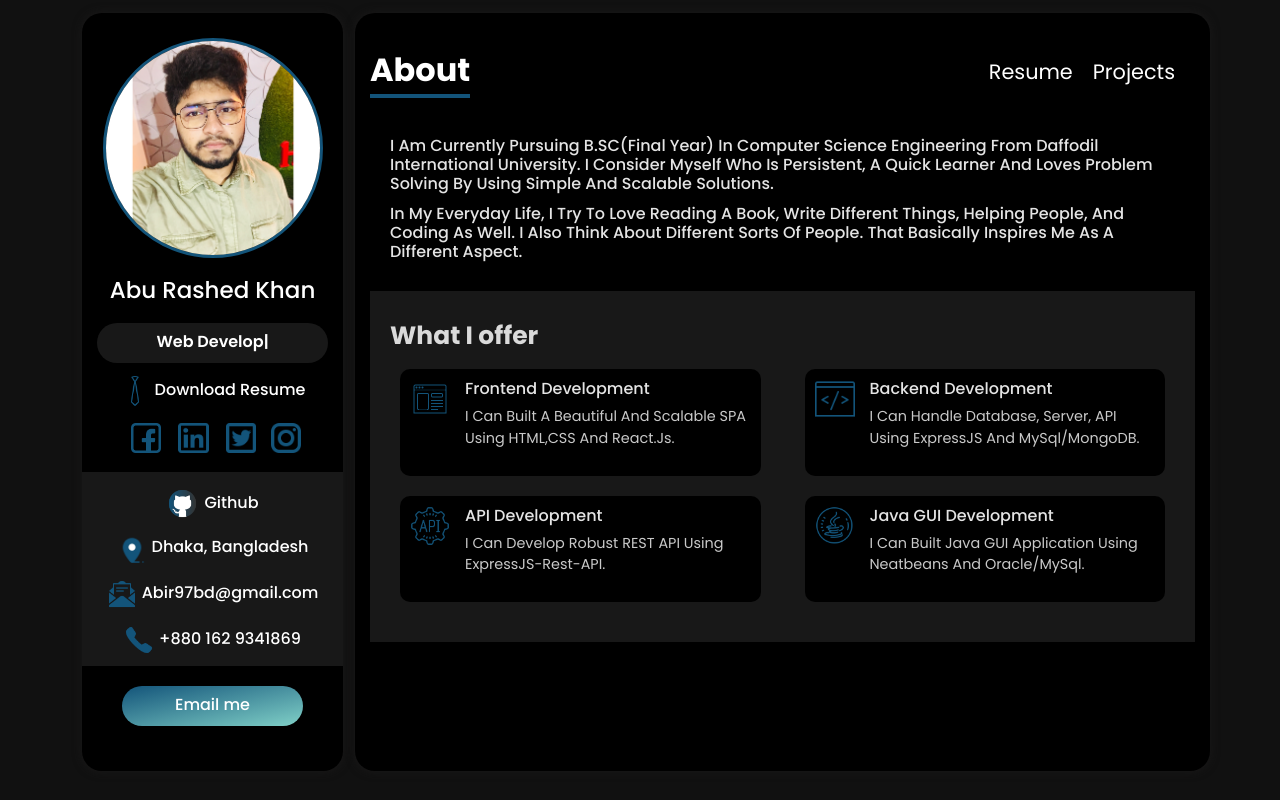
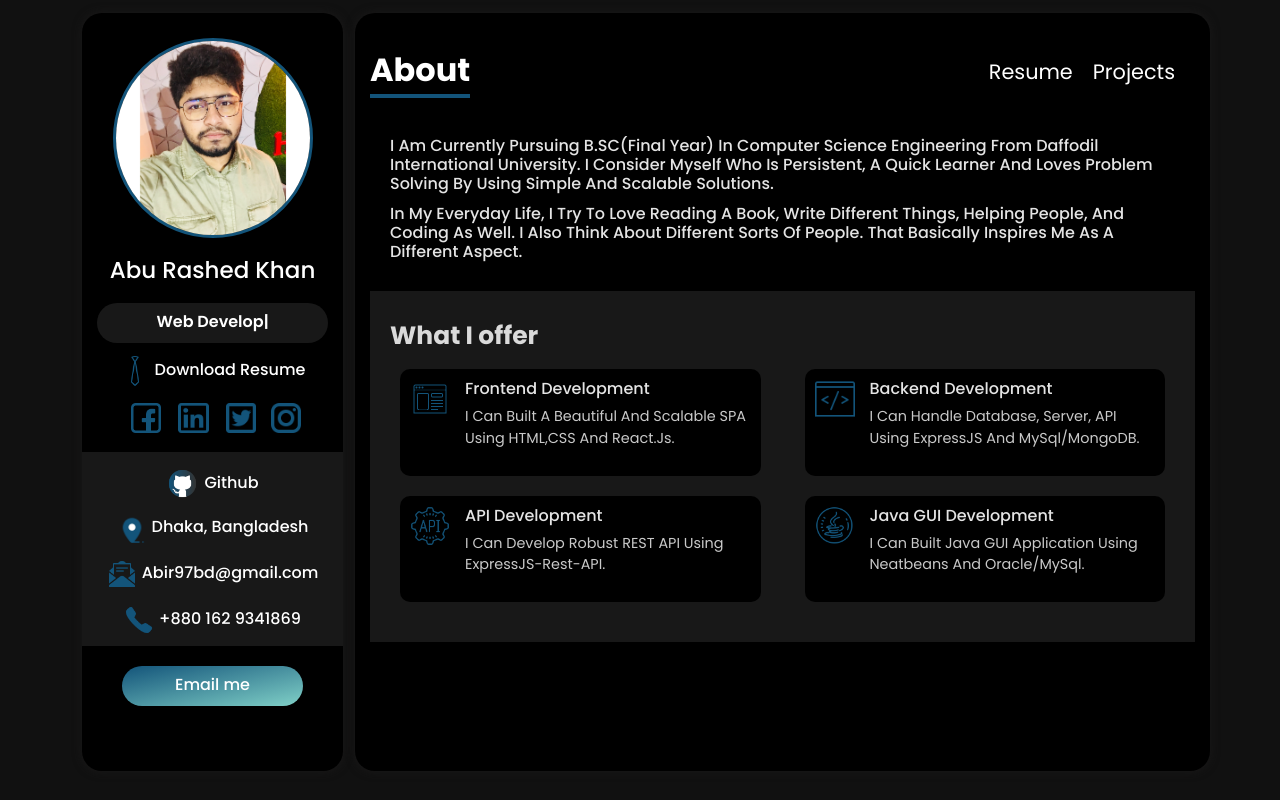
Before and after one commit to rashed-abir/abu-rashed-khan, a React (Create React App) app: page / in a window 1280 px wide. Built offline with nearby package versions, Linux system fonts and the light colour scheme.

Commit message:
final commit

```diff
--- a/src/App.css
+++ b/src/App.css
@@ -56,8 +56,8 @@ a:hover {
 }
 
 .sidebar_image {
-  height: 220px;
-  width: 220px;
+  height: 200px;
+  width: 200px;
   object-fit: contain;
   border: 3px solid #13547a;
   border-radius: 50%;
```
